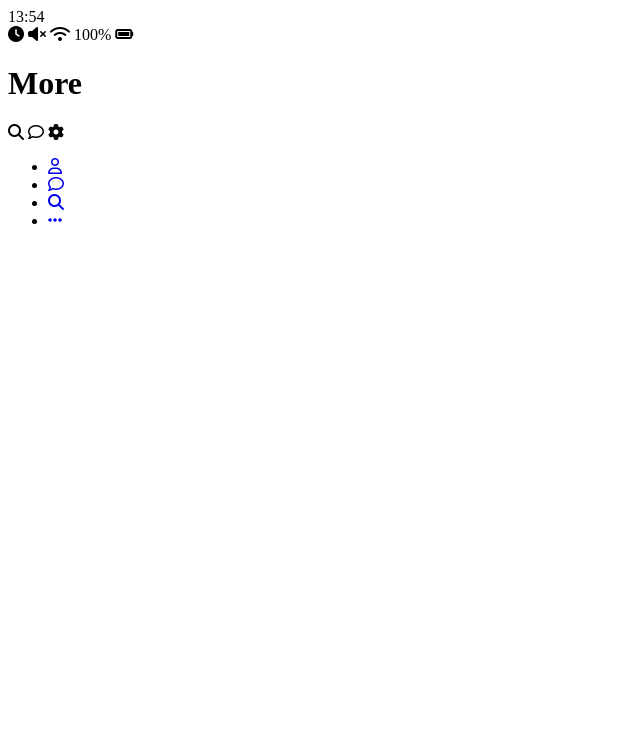
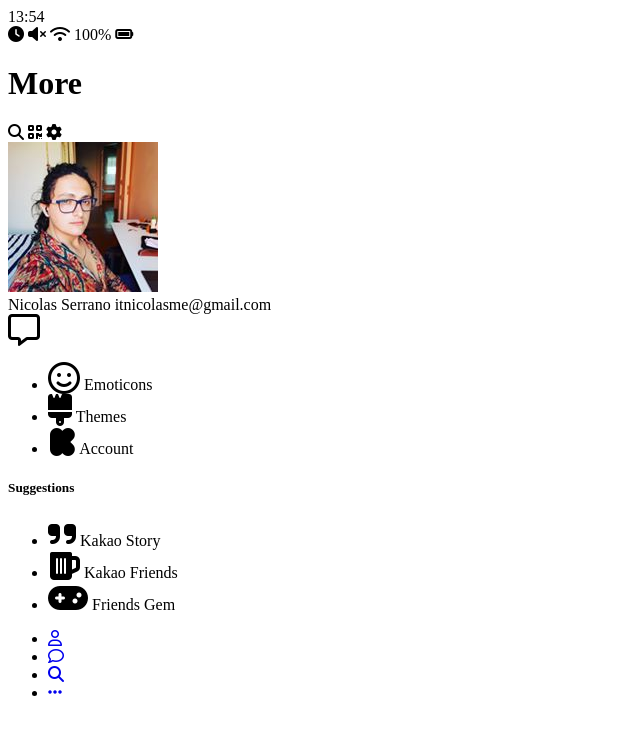
Before and after one commit to Byungchan-Park/kakao-clone-v2, a plain HTML site: page more.html in a window 1280 px wide. Shown: the whole page, without its empty margins (0-640 px from the left). Drawn offline with Linux system fonts and the light colour scheme.

Commit message:
more-screen-complete

```diff
--- a/more.html
+++ b/more.html
@@ -32,13 +32,76 @@
           <i class="fas fa-search"></i>
         </span>
         <span class="header__icon">
-          <i class="far fa-comment"></i>
+          <i class="fas fa-qrcode"></i>
         </span>
         <span class="header__icon">
           <i class="fas fa-cog"></i>
         </span>
       </div>
     </header>
+    <main class="more">
+      <header class="more__header">
+        <div class="friends__friend friend friend--lg">
+          <div class="friend__column">
+            <img src="images/avatar.jpg" class="g-avatar friend__avatar" />
+            <div class="friend__content">
+              <span class="friend__name">
+                Nicolas Serrano
+              </span>
+              <span class="friend__status">
+                itnicolasme@gmail.com
+              </span>
+            </div>
+          </div>
+          <div class="friend__column">
+            <i class="far fa-comment-alt fa-2x"></i>
+          </div>
+        </div>
+        <ul class="more__btn-list">
+          <li class="more__btn">
+            <span class="more__btn-icon">
+              <i class="far fa-smile fa-2x"></i>
+            </span>
+            <span class="more btn-title">Emoticons</span>
+          </li>
+          <li class="more__btn">
+            <span class="more__btn-icon">
+              <i class="fas fa-brush fa-2x"></i>
+            </span>
+            <span class="more btn-title">Themes</span>
+          </li>
+          <li class="more__btn">
+            <span class="more__btn-icon">
+              <i class="fab fa-kickstarter-k fa-2x"></i>
+            </span>
+            <span class="more btn-title">Account</span>
+          </li>
+        </ul>
+      </header>
+      <section class="more__suggestions">
+        <h5 class="more__title">Suggestions</h5>
+        <ul class="more__suggestions-list">
+          <li class="more__suggestion suggestion">
+            <span class="suggestion__icon">
+              <i class="fas fa-quote-right fa-2x"></i>
+            </span>
+            <span class="suggestion__title">Kakao Story</span>
+          </li>
+          <li class="more__suggestion suggestion">
+            <span class="suggestion__icon">
+              <i class="fas fa-beer fa-2x"></i>
+            </span>
+            <span class="suggestion__title">Kakao Friends</span>
+          </li>
+          <li class="more__suggestion suggestion">
+            <span class="suggestion__icon">
+              <i class="fas fa-gamepad fa-2x"></i>
+            </span>
+            <span class="suggestion__title">Friends Gem</span>
+          </li>
+        </ul>
+      </section>
+    </main>
     <nav class="nav">
       <ul class="nav__list">
         <li class="nav__list-item">
```
